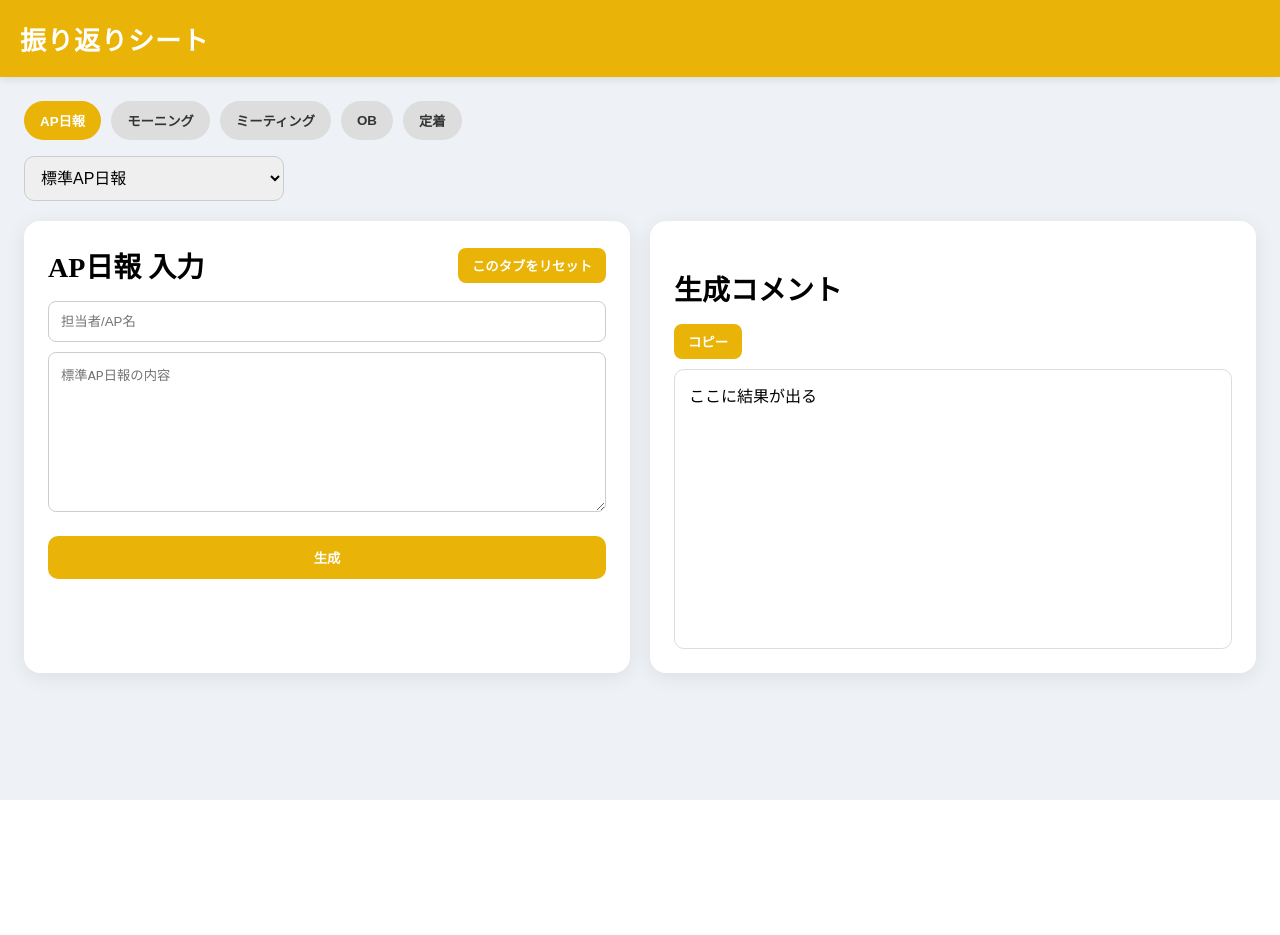
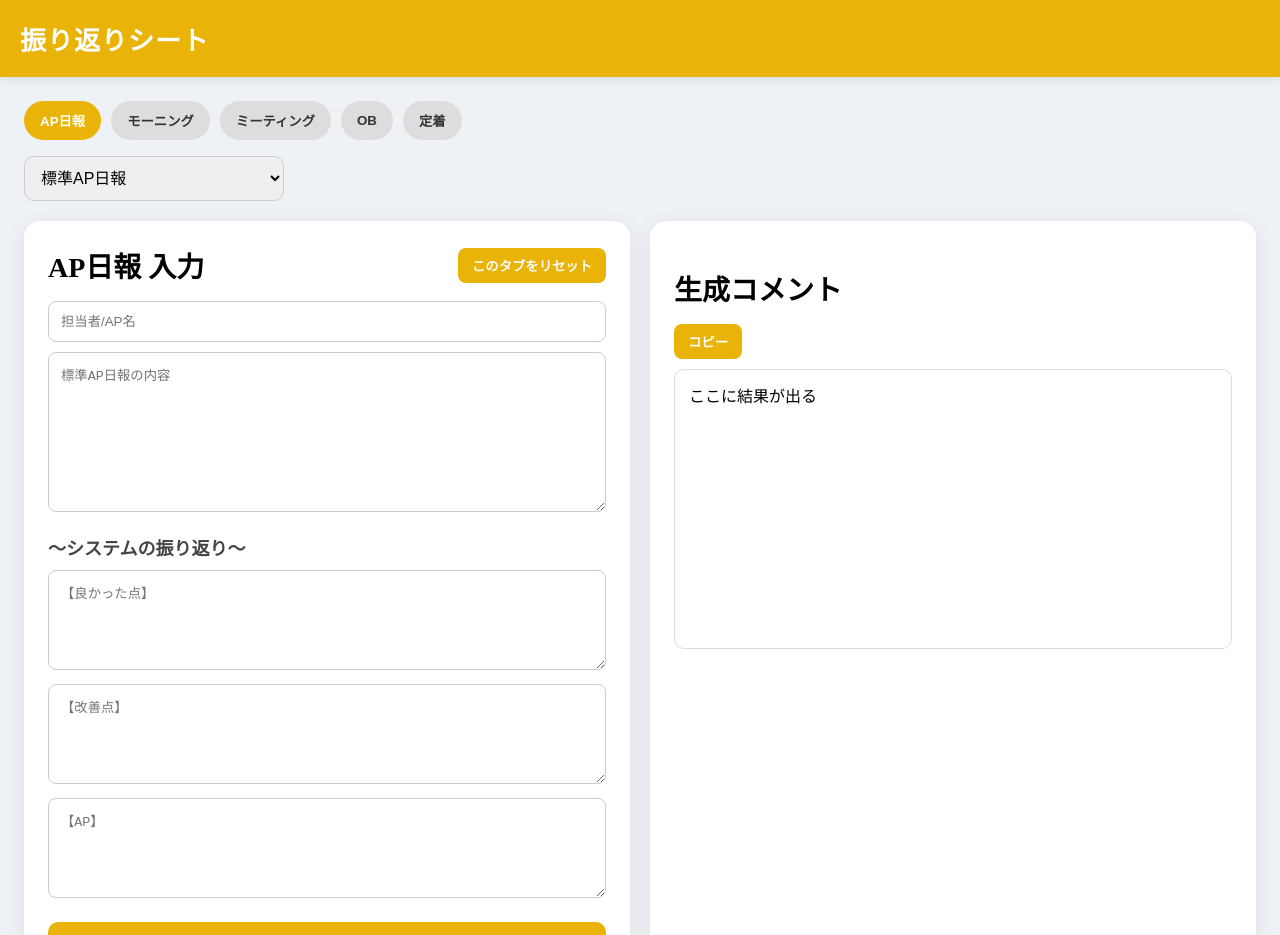
Before and after one commit to kenichrouken0701-code/APP, a Next.js app: page / in a window 1280 px wide. Shown: the top 935 px of the page. Before the commit the page ends 800 px from the top, so only its background shows below. Built offline with nearby package versions, Linux system fonts and the light colour scheme.

Commit message:
Update page.js

```diff
--- a/app/page.js
+++ b/app/page.js
@@ -16,6 +16,9 @@ const emptyTabData = {
   AP日報: {
     person: "",
     text: "",
+    goodPoint: "",
+    improvementPoint: "",
+    apSystem: "",
     result: "",
   },
   モーニング: {
@@ -110,8 +113,12 @@ export default function Home() {
     if (activeTab === "AP日報") {
       resultText =
         `【AP日報】\n` +
-        `担当者/AP名: ${currentData.person}\n` +
-        `内容:\n${currentData.text}`;
+        `担当者/AP名: ${currentData.person}\n\n` +
+        `【内容】\n${currentData.text}\n\n` +
+        `～システムの振り返り～\n` +
+        `【良かった点】\n${currentData.goodPoint}\n\n` +
+        `【改善点】\n${currentData.improvementPoint}\n\n` +
+        `【AP】\n${currentData.apSystem}`;
     }
 
     if (activeTab === "モーニング" && template === "モーニング振り返り") {
@@ -295,12 +302,37 @@ export default function Home() {
             )}
 
             {activeTab === "AP日報" && (
+              <>
                 <textarea
                   placeholder="標準AP日報の内容"
                   value={currentData.text}
                   onChange={(e) => updateField("text", e.target.value)}
                   style={{ ...textareaStyle, minHeight: "160px" }}
                 />
+
+                <div style={sectionTitleStyle}>～システムの振り返り～</div>
+
+                <textarea
+                  placeholder="【良かった点】"
+                  value={currentData.goodPoint}
+                  onChange={(e) => updateField("goodPoint", e.target.value)}
+                  style={textareaStyle}
+                />
+
+                <textarea
+                  placeholder="【改善点】"
+                  value={currentData.improvementPoint}
+                  onChange={(e) => updateField("improvementPoint", e.target.value)}
+                  style={textareaStyle}
+                />
+
+                <textarea
+                  placeholder="【AP】"
+                  value={currentData.apSystem}
+                  onChange={(e) => updateField("apSystem", e.target.value)}
+                  style={textareaStyle}
+                />
+              </>
             )}
 
             {activeTab === "モーニング" && template === "モーニング振り返り" && (
@@ -605,6 +637,14 @@ const textareaStyle = {
   resize: "vertical",
 };
 
+const sectionTitleStyle = {
+  fontWeight: "bold",
+  fontSize: "18px",
+  marginTop: "8px",
+  marginBottom: "10px",
+  color: "#444",
+};
+
 const mainButton = {
   marginTop: "10px",
   background: "#eab308",
```
Lines whose indentation alone changed are shown as unchanged.
